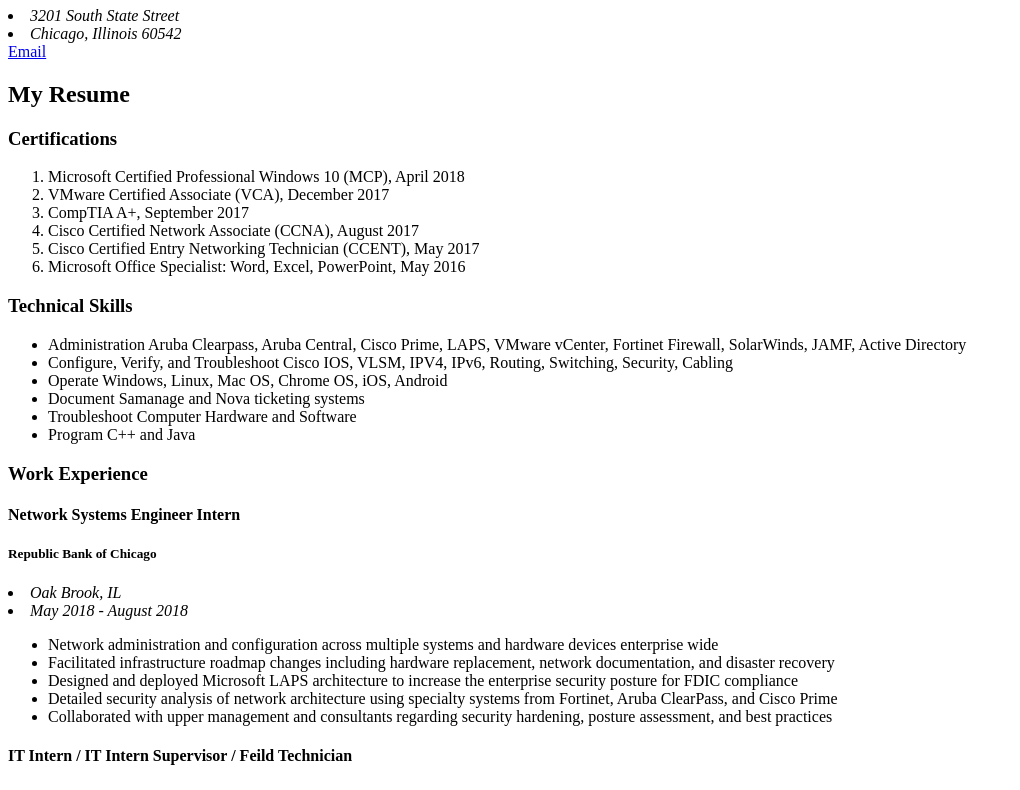
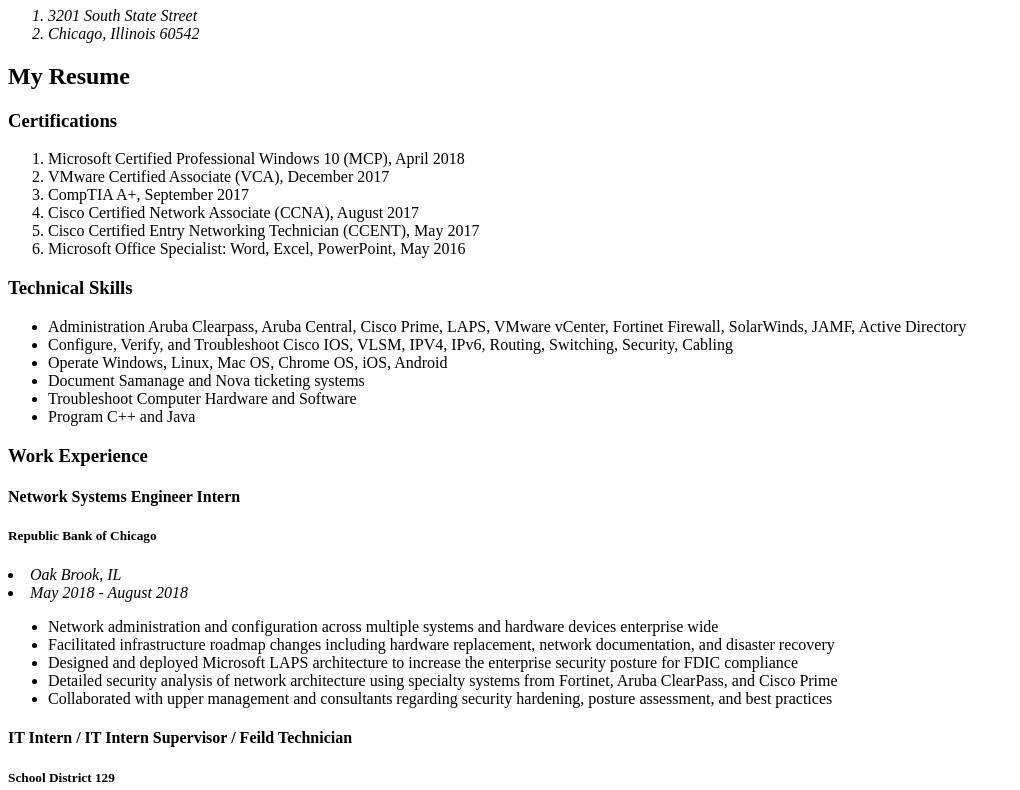
Before and after one commit to AGerzevske/361-project-one, a plain HTML site: page resume/index.html in a window 1280 px wide. Shown: the part 73-863 px from the top of the page, without its empty margins (0-1020 px from the left). Drawn offline with Linux system fonts and the light colour scheme.

Commit message:
Remove tab after headers
  passed lint failed W3: need to resolve missing ol/ul inside of
    address tags

```diff
--- a/resume/index.html
+++ b/resume/index.html
@@ -8,10 +8,11 @@
   <header>
     <h1>Austyn Gerzevske</h1>
     <address>
+      <ol>
         <li>3201 South State Street</li>
-        <li> Chicago, Illinois 60542</li>
+        <li>Chicago, Illinois 60542</li>
+      </ol>
     </address>
-    <a href="mailto:AGerzevske@hawk.iit.edu?subject=feedback">Email</a>
   </header>
   <section>
     <h2>My Resume</h2>
```
Lines whose indentation alone changed are shown as unchanged.
